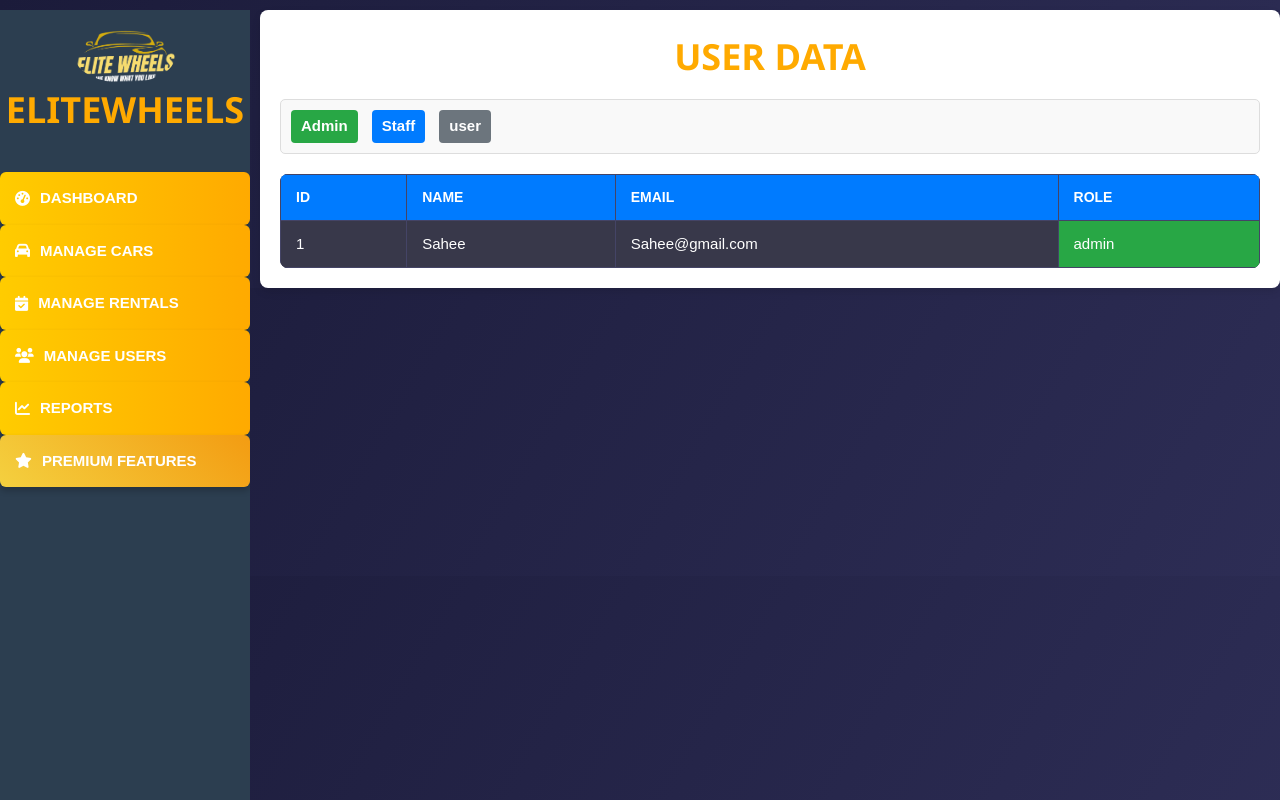
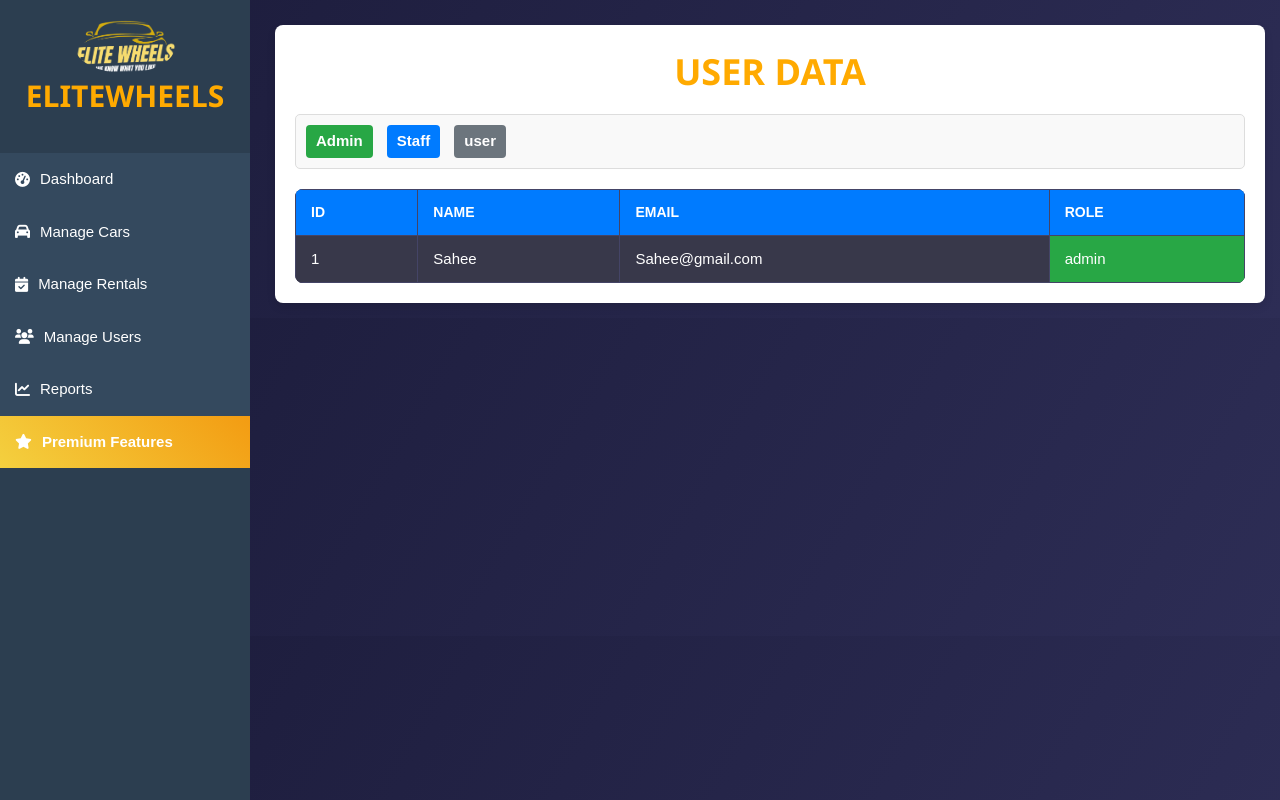
Before and after one commit to WazeemAkthar/EliteWheels, a PHP site: page /admin/manage-users.php in a window 1280 px wide. Run offline with PHP 8.4, Linux system fonts and the light colour scheme; the visitor is signed in with stand-in values (Sample User, id 1); data comes from the database, SQL or seed files in the repository.

Commit message:
update 2

```diff
--- a/frontend/admin/manage-users.php
+++ b/frontend/admin/manage-users.php
@@ -62,7 +62,8 @@ function getRoleColor($role)
         box-shadow: 0 4px 8px rgba(0, 0, 0, 0.1);
         border-radius: 8px;
         margin-top: 10px;
-        margin-left: 260px; /* Adjust if your sidebar width differs */
+        margin-left: 260px;
+        /* Adjust if your sidebar width differs */
         padding: 20px;
     }
 
@@ -137,15 +138,19 @@ function getRoleColor($role)
     .role-other {
         background-color: #6c757d;
     }
+
+    .content-wrapper {
+        padding: 15px;
+    }
 </style>
 
 <body>
     <!-- Sidebar -->
     <?php include('./sidebar.php'); ?>
 
+    <div class="content-wrapper">
         <div class="container-user">
             <h1>User Data</h1>
-
             <!-- Legend Section -->
             <div class="legend">
                 <span class="role-admin">Admin</span>
@@ -178,7 +183,7 @@ function getRoleColor($role)
                 ?>
             </table>
         </div>
-
+    </div>
     <script src="../JS/components.js"></script>
     <script>
         function navigateToPage() {
--- a/frontend/admin/sidebar.php
+++ b/frontend/admin/sidebar.php
@@ -15,7 +15,7 @@
   <aside class="sidebar">
     <div class="logo">
       <img src="../assets/images/logo.png" alt="Logo" class="logo-img" />
-      <h1>EliteWheels</h1>
+      <h2>EliteWheels</h2>
     </div>
     <nav class="menu">
       <button class="accordion" onclick="navigateToDashboard()">
--- a/frontend/assets/css/admin.css
+++ b/frontend/assets/css/admin.css
@@ -70,7 +70,6 @@ body {
 .main-content {
   margin-left: 250px;
   padding: 20px;
-  width: 100%;
 }
 
 .content-header {
@@ -389,7 +388,7 @@ table tr:hover {
 }
 
 /* Buttons */
-button,
+/* button,
 .delete-btn {
   background: linear-gradient(90deg, #ffcc00, #ffaa00);
   border: none;
@@ -402,23 +401,23 @@ button,
   cursor: pointer;
   box-shadow: 0 4px 6px rgba(0, 0, 0, 0.2);
   transition: all 0.3s ease-in-out;
-}
+} */
 
-button:hover,
+/* button:hover,
 .delete-btn:hover {
   background: linear-gradient(90deg, #ffaa00, #ff8800);
   box-shadow: 0 6px 8px rgba(0, 0, 0, 0.3);
-}
+} */
 
-.delete-btn {
+/* .delete-btn {
   background: linear-gradient(90deg, #ff5555, #ff3333);
   color: #fff;
   text-decoration: none;
-}
+} */
 
-.delete-btn:hover {
+/* .delete-btn:hover {
   background: linear-gradient(90deg, #ff3333, #ff0000);
-}
+} */
 
 /* Form Styling */
 form {
```
Lines whose indentation alone changed are shown as unchanged.
